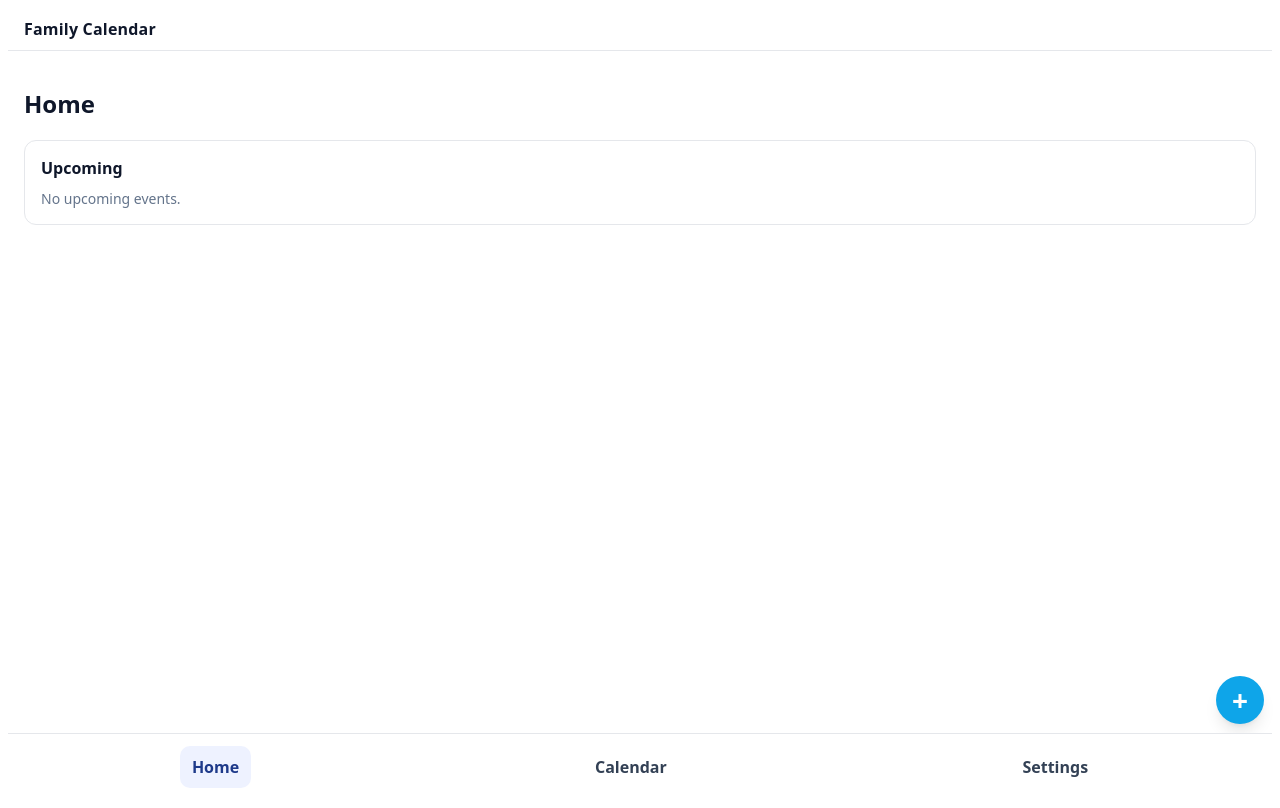
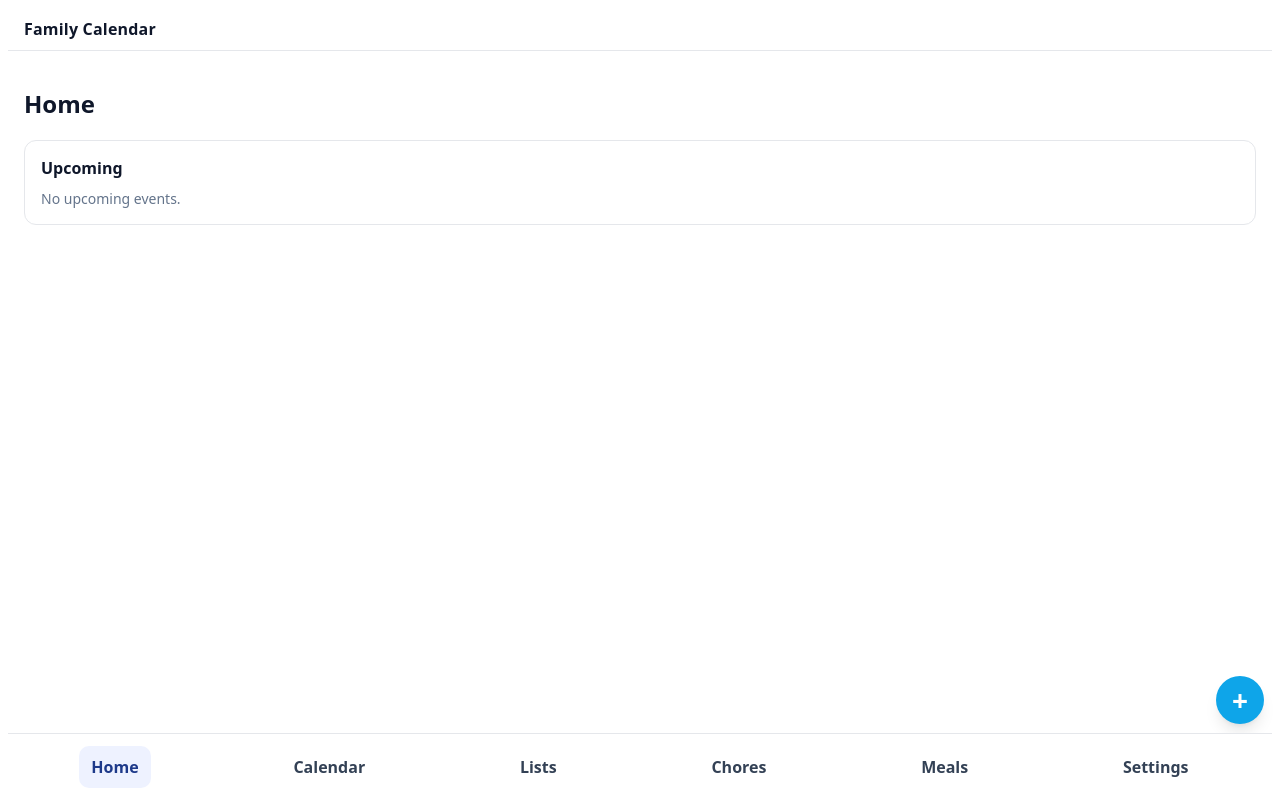
Before and after one commit to robwestwood1978/calendarv2, a React (Vite) app in the folder frontend/: page / in a window 1280 px wide. Built offline with nearby package versions, Linux system fonts and the light colour scheme.

Commit message:
Update App.tsx

```diff
--- a/frontend/src/App.tsx
+++ b/frontend/src/App.tsx
@@ -1,50 +1,25 @@
-// src/App.tsx
-// Router-light app. Providers + header + bottom nav.
-// No "My agenda" UI here (parked per request). Calendar/Event UX untouched.
+// frontend/src/App.tsx
+// Layout component (matches your Slice A/B): header + Outlet + bottom nav.
+// No routes here (they remain in main.tsx). No "My agenda" UI.
+// AuthProvider wraps the layout so AccountMenu works when the flag is ON.
 
-import React, { useEffect } from 'react';
-import { Routes, Route, NavLink } from 'react-router-dom';
-import { SettingsProvider } from './state/settings';
-import { AuthProvider } from './auth/AuthProvider';
-import AccountMenu from './components/AccountMenu';
-import { migrateSliceC } from './lib/migrateSliceC';
+import React from 'react'
+import { NavLink, Outlet } from 'react-router-dom'
+import { AuthProvider } from './auth/AuthProvider'
+import AccountMenu from './components/AccountMenu'
 
-import Home from './pages/Home';
-import CalendarPage from './pages/Calendar';
-import SettingsPage from './pages/Settings';
-
-function AppRoot() {
-  // Still safe to run; preflight already executed. This is just an extra guard.
-  useEffect(() => {
-    migrateSliceC();
-  }, []);
-
+export default function AppLayout() {
   return (
-    <SettingsProvider>
     <AuthProvider>
-        <Shell />
-      </AuthProvider>
-    </SettingsProvider>
-  );
-}
-
-function Shell() {
-  return (
-    <div
-      className="app-shell"
-      style={{ minHeight: '100dvh', display: 'grid', gridTemplateRows: 'auto 1fr auto' }}
-    >
+      <div className="app-shell" style={{ minHeight: '100dvh', display: 'grid', gridTemplateRows: 'auto 1fr auto' }}>
         <Header />
         <main style={{ padding: 16 }}>
-        <Routes>
-          <Route path="/" element={<Home />} />
-          <Route path="/calendar" element={<CalendarPage />} />
-          <Route path="/settings" element={<SettingsPage />} />
-        </Routes>
+          <Outlet />
         </main>
         <BottomNav />
       </div>
-  );
+    </AuthProvider>
+  )
 }
 
 function Header() {
@@ -64,10 +39,10 @@ function Header() {
     >
       <div style={{ fontWeight: 800, letterSpacing: 0.2 }}>Family Calendar</div>
       <div style={{ flex: 1 }} />
-      {/* Account menu is fully flag-gated internally; renders nothing when auth is disabled */}
+      {/* AccountMenu hides itself when auth flag is OFF */}
       <AccountMenu />
     </header>
-  );
+  )
 }
 
 function BottomNav() {
@@ -77,12 +52,11 @@ function BottomNav() {
     textDecoration: 'none',
     fontWeight: 600,
     color: '#334155',
-  };
+  }
   const active: React.CSSProperties = {
     background: '#eef2ff',
     color: '#1e3a8a',
-  };
-
+  }
   return (
     <nav
       style={{
@@ -96,17 +70,12 @@ function BottomNav() {
         justifyContent: 'space-around',
       }}
     >
-      <NavLink to="/" style={({ isActive }) => ({ ...linkStyle, ...(isActive ? active : {}) })}>
-        Home
-      </NavLink>
-      <NavLink to="/calendar" style={({ isActive }) => ({ ...linkStyle, ...(isActive ? active : {}) })}>
-        Calendar
-      </NavLink>
-      <NavLink to="/settings" style={({ isActive }) => ({ ...linkStyle, ...(isActive ? active : {}) })}>
-        Settings
-      </NavLink>
+      <NavLink to="/" style={({ isActive }) => ({ ...linkStyle, ...(isActive ? active : {}) })}>Home</NavLink>
+      <NavLink to="/calendar" style={({ isActive }) => ({ ...linkStyle, ...(isActive ? active : {}) })}>Calendar</NavLink>
+      <NavLink to="/lists" style={({ isActive }) => ({ ...linkStyle, ...(isActive ? active : {}) })}>Lists</NavLink>
+      <NavLink to="/chores" style={({ isActive }) => ({ ...linkStyle, ...(isActive ? active : {}) })}>Chores</NavLink>
+      <NavLink to="/meals" style={({ isActive }) => ({ ...linkStyle, ...(isActive ? active : {}) })}>Meals</NavLink>
+      <NavLink to="/settings" style={({ isActive }) => ({ ...linkStyle, ...(isActive ? active : {}) })}>Settings</NavLink>
     </nav>
-  );
+  )
 }
-
-export default AppRoot;
```
Lines whose indentation alone changed are shown as unchanged.
